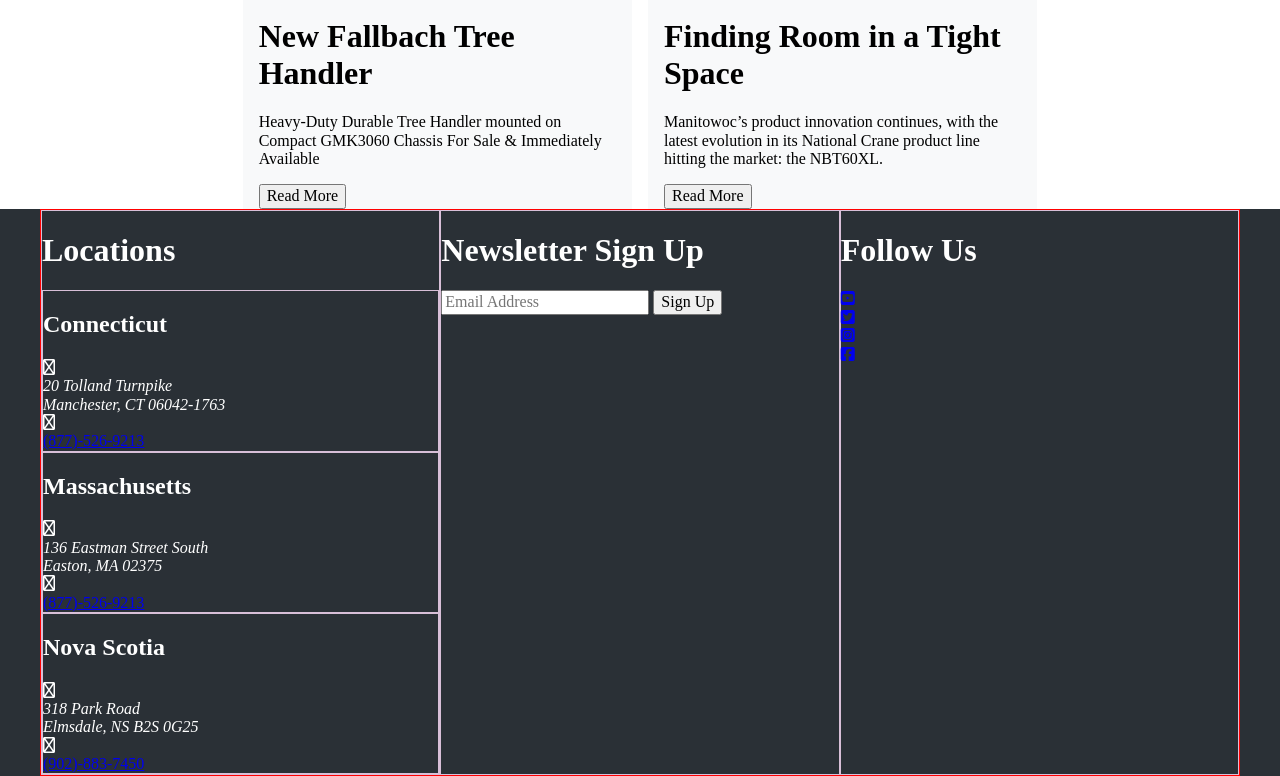
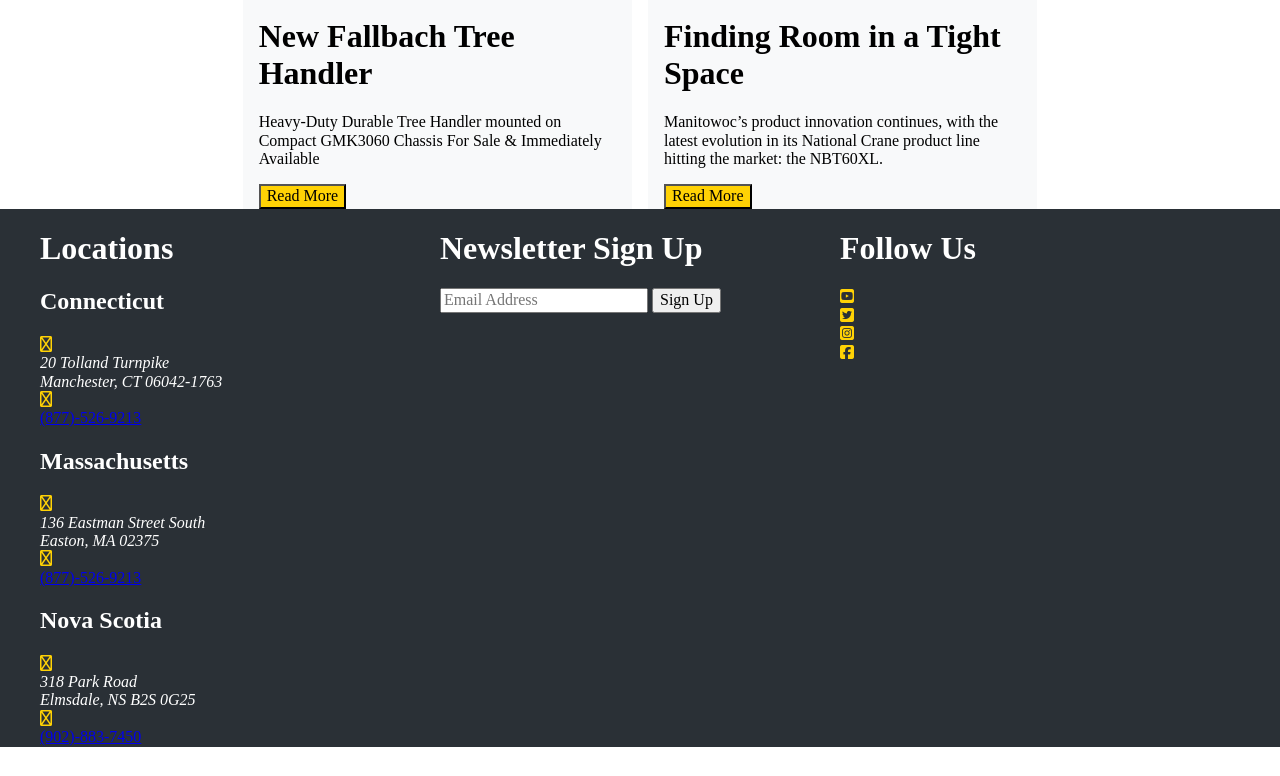
Before and after one commit to DrexelDesign/web-2-HW-class-21, a plain HTML site: page deploy/index.html in a window 1280 px wide. Shown: the part 734-1510 px from the top of the page. After the commit the page ends 1481 px from the top, so only its background shows below. Drawn offline with Linux system fonts and the light colour scheme; a script that the page names is missing.

Commit message:
demo complete

```diff
--- a/dev/scss/layout/_footer.scss
+++ b/dev/scss/layout/_footer.scss
@@ -14,7 +14,7 @@ footer {
 
     >div {
         grid-area: footer;
-        border: 1px solid red;
+        // border: 1px solid red;
         @include md{
             display: grid;
             grid-template-columns: 50% auto;
@@ -30,7 +30,15 @@ footer {
         }
 
         section{
-            border: 1px solid thistle;
+            // border: 1px solid thistle;
+
+            ul{
+                li{
+                    i{
+                        color: $yellow;
+                    }
+                }
+            }
         }
 
         #locations{
--- a/dev/scss/sections/_new.scss
+++ b/dev/scss/sections/_new.scss
@@ -52,6 +52,10 @@
 
                     >div {
                         grid-area: new-content;
+
+                        button{
+                            background-color: $yellow;
+                        }
                     }
                 }
             }
```
Also changed, not shown: deploy/css/styles.css.
